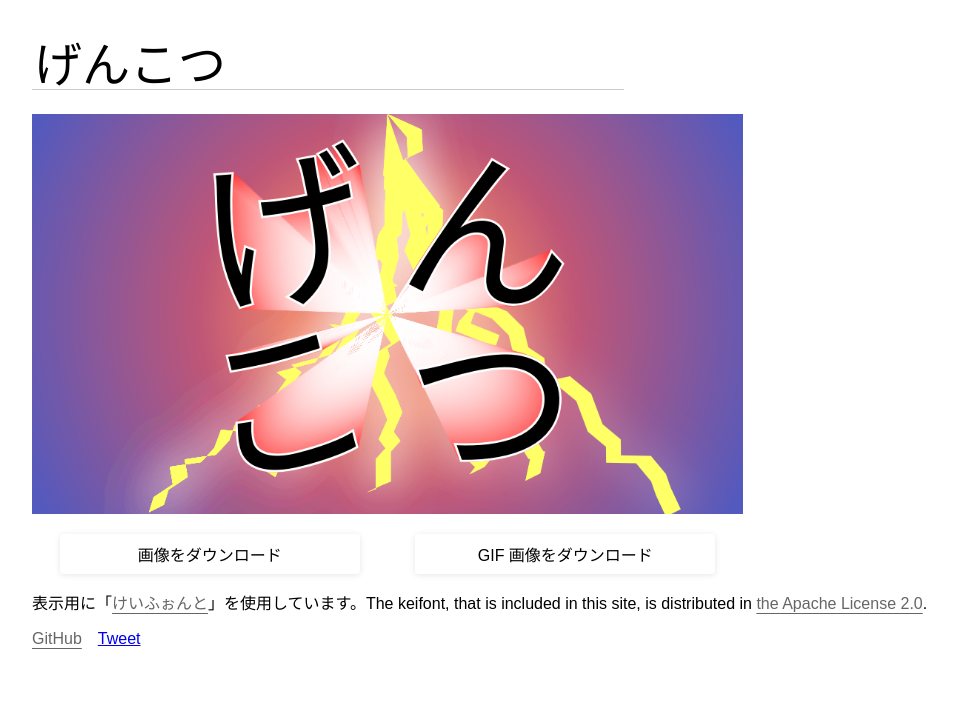
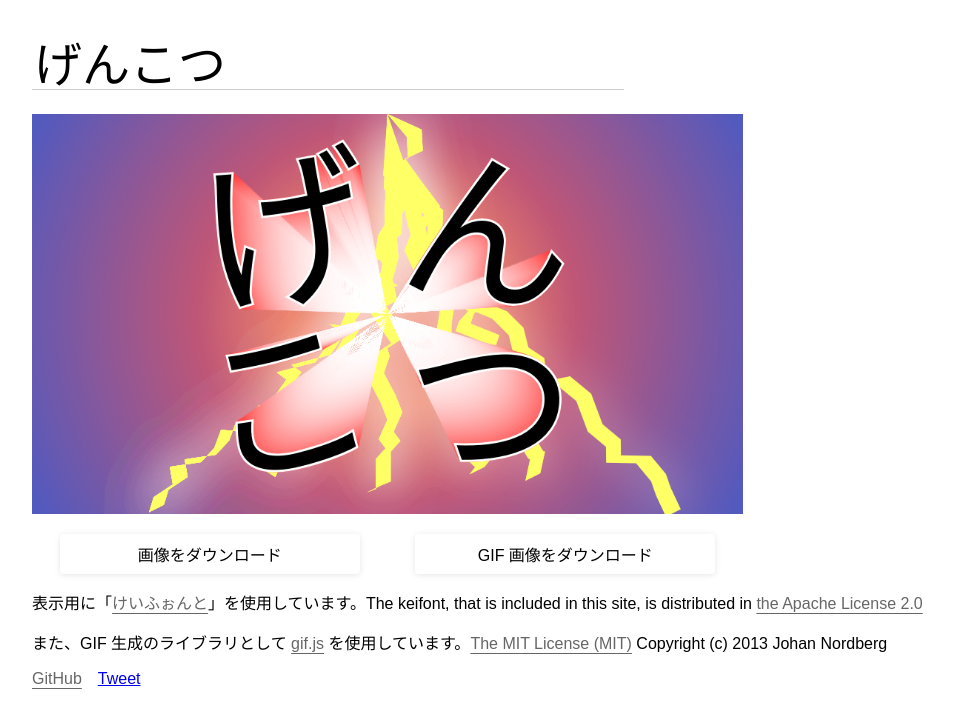
Before and after one commit to inaniwaudon/genkotsu, a Next.js app: page / in a window 1280 px wide. Shown: the top 728 px of the page, without its empty margins (0-953 px from the left). Built offline with nearby package versions, Linux system fonts and the light colour scheme; a web font is replaced by a local one.

Commit message:
update lisence description

```diff
--- a/src/pages/index.tsx
+++ b/src/pages/index.tsx
@@ -86,7 +86,15 @@ const Index = () => {
             <Anchor href="https://licenses.opensource.jp/Apache-2.0/Apache-2.0.html">
               the Apache License 2.0
             </Anchor>
-            .
+          </p>
+          <p>
+            また、GIF 生成のライブラリとして{" "}
+            <Anchor href="https://jnordberg.github.io/gif.js/">gif.js</Anchor>{" "}
+            を使用しています。
+            <Anchor href="https://licenses.opensource.jp/MIT/MIT.html">
+              The MIT License (MIT)
+            </Anchor>{" "}
+            Copyright (c) 2013 Johan Nordberg
           </p>
           <SnsParagraph>
             <Anchor href="https://github.com/inaniwaudon/genkotsu">
```
Also changed, not shown: 1 other file (tests, documents, lock files or other folders).
